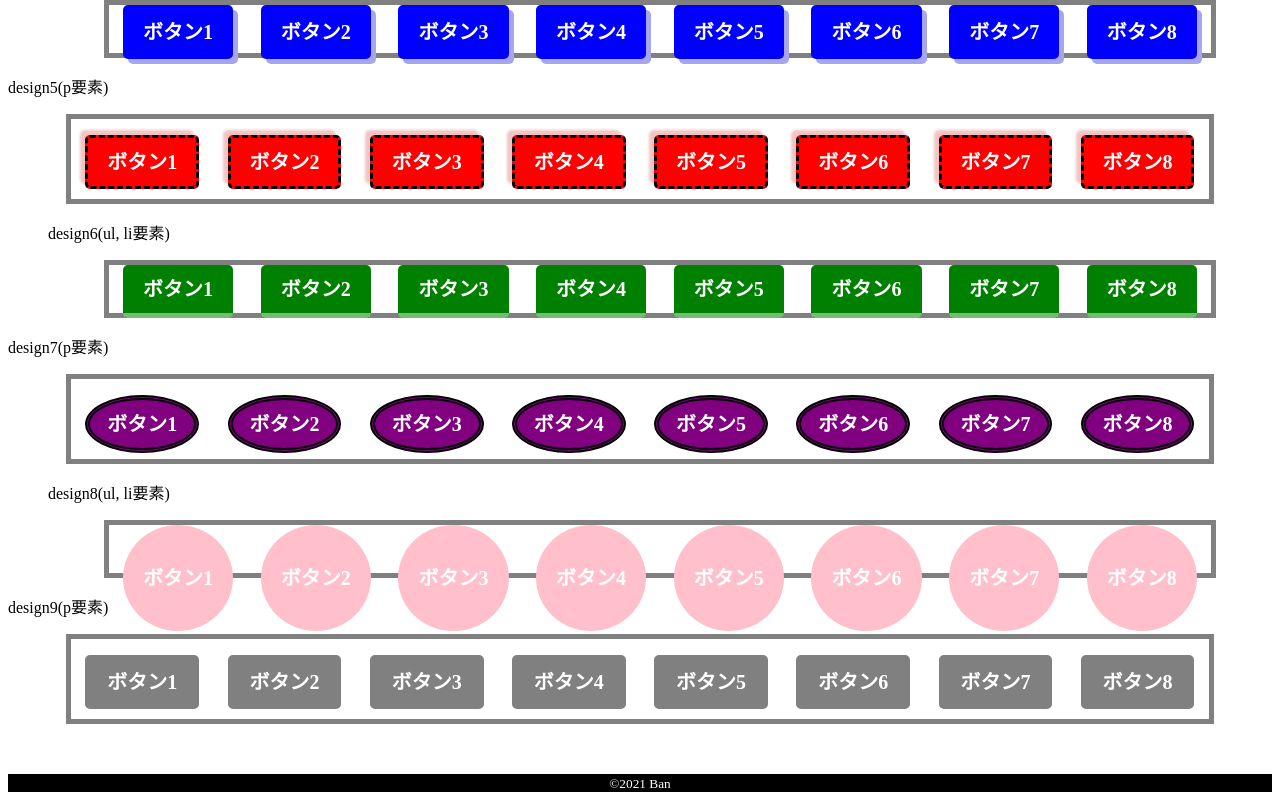
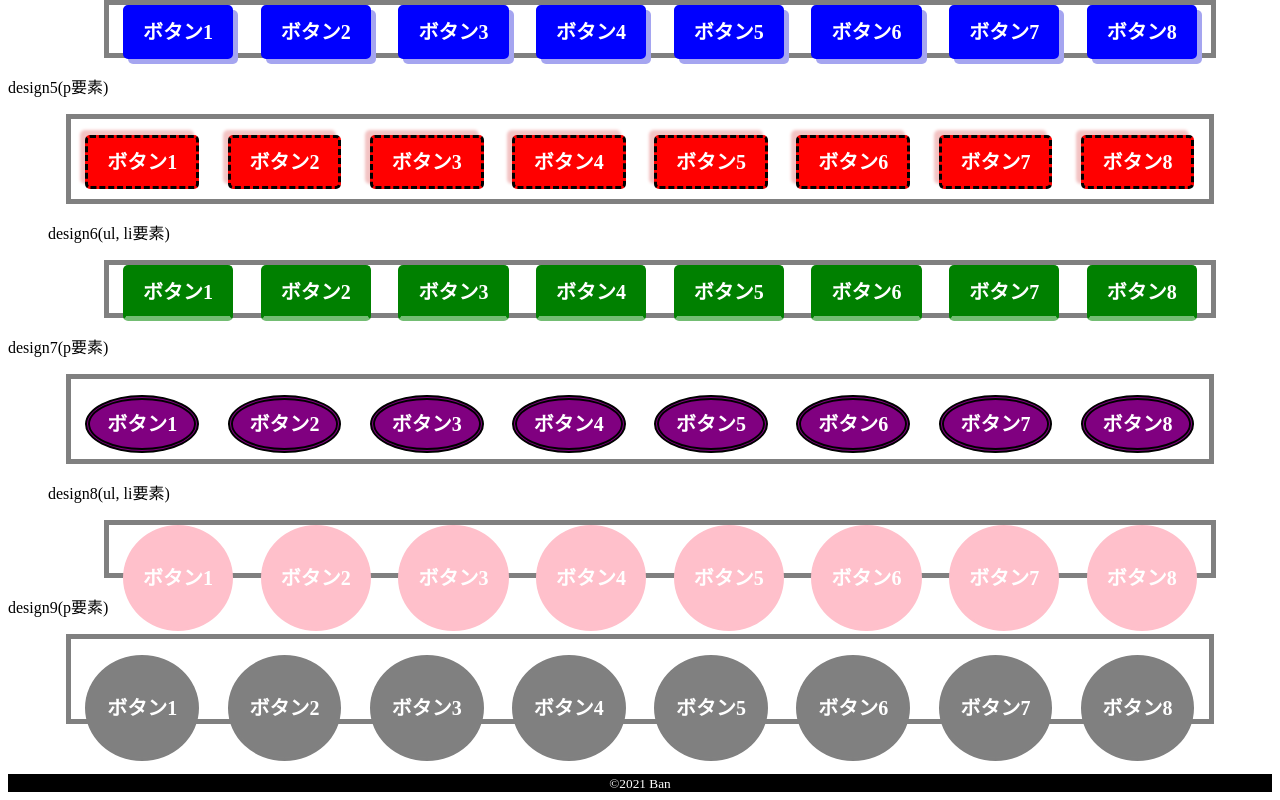
Before and after one commit to VAN1119/button, a plain HTML site: page index.html in a window 1280 px wide. Shown: the part 585-1385 px from the top of the page. Drawn offline with Linux system fonts and the light colour scheme.

Commit message:
chage design

```diff
--- a/style.css
+++ b/style.css
@@ -216,7 +216,6 @@ p.btn, li.btn{
 }
 /* btn6デザイン border-bottomで立体感を出して、hover時に押し込み感を出す*/
 .d6 {
-    border: none;
     border-bottom: 5px solid rgb(115, 189, 115);
 }
 .d6:hover {
@@ -231,9 +230,17 @@ p.btn, li.btn{
 .d8 {
     border-radius: 50%;
     line-height: 100px;
-
 }
 /* btn9デザイン */
+.d9 {
+    border-radius: 50%;
+    line-height: 100px;
+    box-shadow: 5px rgb(219, 215, 215);
+}
+.d9:hover {
+    margin-top: 3px;
+    box-shadow: 2px rgb(219, 215, 215);
+}
 
 
 
```
